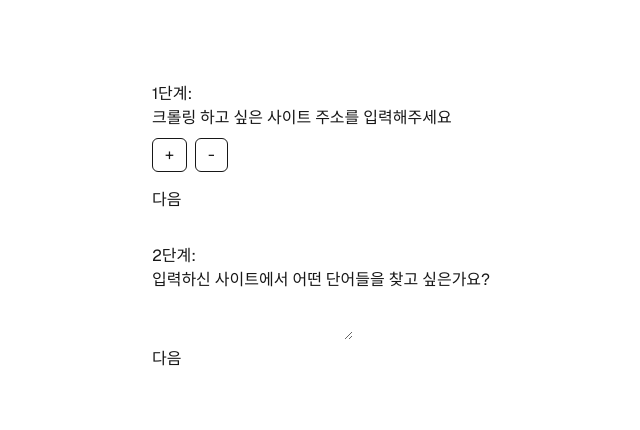
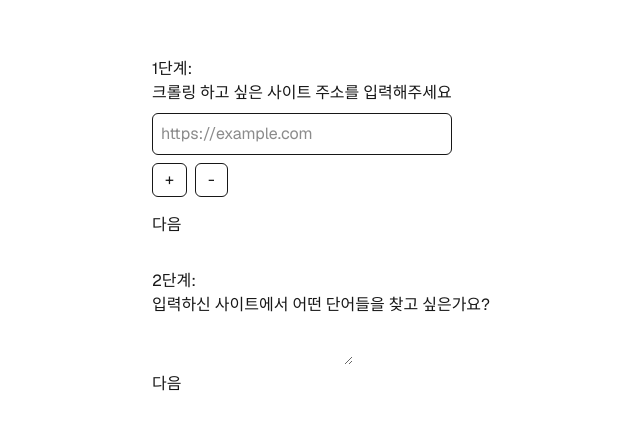
Before and after one commit to code-sum/dobi, a Next.js app in the folder dobi-app/: page /scrap in a window 1280 px wide. Shown: the part 174-604 px from the top of the page, without its empty margins (319-959 px from the left). Built offline with nearby package versions, Linux system fonts and the light colour scheme.

Commit message:
fix: URL add/delete btn

```diff
--- a/dobi-app/src/app/scrap/page.tsx
+++ b/dobi-app/src/app/scrap/page.tsx
@@ -3,14 +3,17 @@
 import React, { useState } from 'react';
 
 export default function Scrap() {
-  const [showInput, setShowInput] = useState(false);
+  const [inputs, setInputs] = useState([{ id: 1 }]);
 
   const handleAddInput = () => {
-    setShowInput(true);
+    const newId = inputs.length > 0 ? inputs[inputs.length - 1].id + 1 : 1;
+    setInputs([...inputs, { id: newId }]);
   };
 
   const handleRemoveInput = () => {
-    setShowInput(false);
+    if (inputs.length > 1) {
+      setInputs(inputs.slice(0, -1));
+    }
   };
 
   return (
@@ -22,15 +25,15 @@ export default function Scrap() {
             <h1>크롤링 하고 싶은 사이트 주소를 입력해주세요</h1>
           </div>
 
-          {showInput && (
-            <div className="mt-2">
+          {inputs.map(input => (
+            <div key={input.id} className="mt-2">
               <input
                 type="url"
                 placeholder="https://example.com"
                 className="w-full p-2 border rounded-md"
               />
             </div>
-          )}
+          ))}
 
           <div className="mt-2">
             <button onClick={handleAddInput} className="mr-2 px-3 py-1 border rounded-md">+</button>
```
